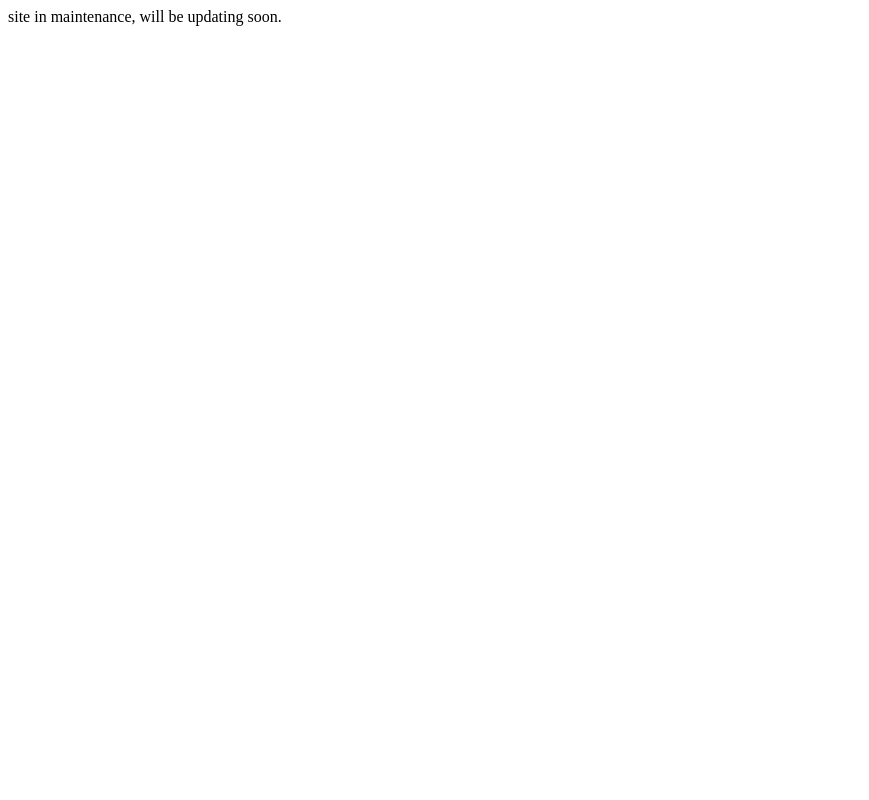
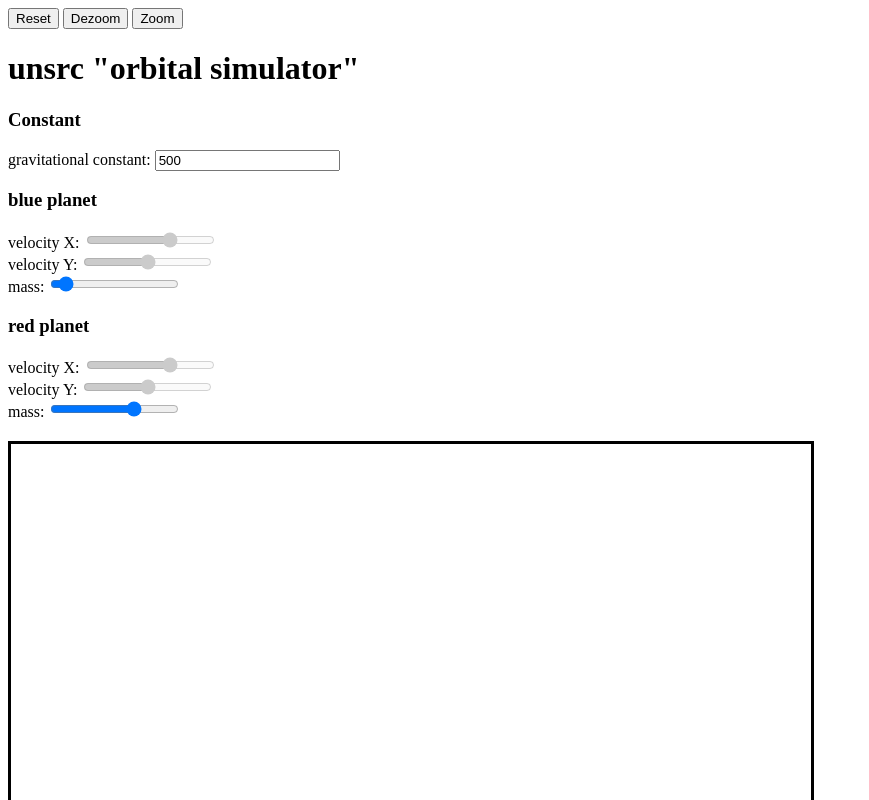
Before and after one commit to dimalmfao/unsrc, a plain HTML site: page index.html in a window 1280 px wide. Shown: the top 800 px of the page, without its empty margins (0-869 px from the left). Drawn offline with Linux system fonts and the light colour scheme.

Commit message:
Update index.html

```diff
--- a/index.html
+++ b/index.html
@@ -1 +1,96 @@
-site in maintenance, will be updating soon.
+<html>
+  <head>
+    <title>unsrc</title>
+  </head>
+  <body>
+
+    <button onclick="reset()">Reset</button>
+    <button onclick="dezoom()">Dezoom</button>
+    <button onclick="zoomIn()">Zoom</button>
+    <h1>unsrc "orbital simulator"</h1>
+    <div>
+      <h3>Constant</h3>
+        <label for="g">gravitational constant:</label>
+        <input type="number" step="1" value=500 id="g">
+
+      <h3>blue planet</h3>
+        <label for="velocityX">velocity X:</label>
+        <input
+          type="range"
+          id="velocityX"
+          min="-10"
+          max="10"
+          value="3.5"
+          step="0.1"
+          disabled
+        />
+        <span id="vx"></span>
+        <br />
+        <label for="velocityY">velocity Y:</label>
+        <input
+          type="range"
+          id="velocityY"
+          min="-10"
+          max="10"
+          value="0"
+          step="0.1"
+          disabled
+        />
+        <span id="vy"></span>
+        <br />
+        <label for="mass">mass:</label>
+        <input
+          type="range"
+          id="mass"
+          min="0"
+          max="15"
+          value="1"
+          step="0.5"
+        />
+        <span id="m"></span>
+
+      <h3>red planet</h3>
+        <label for="velocityX2">velocity X:</label>
+        <input
+          type="range"
+          id="velocityX2"
+          min="-10"
+          max="10"
+          value="3.5"
+          step="0.1"
+          disabled
+        />
+        <span id="vx2"></span>
+        <br />
+        <label for="velocityY2">velocity Y:</label>
+        <input
+          type="range"
+          id="velocityY2"
+          min="-10"
+          max="10"
+          value="0"
+          step="0.1"
+          disabled
+        />
+        <span id="vy2"></span>
+        <br />
+        <label for="mass2">mass:</label>
+        <input
+          type="range"
+          id="mass2"
+          min="0"
+          max="15"
+          value="10"
+          step="0.5"
+        />
+        <span id="m2"></span>
+    </div>
+
+    <canvas
+    id="canvas"
+    width="800"
+    height="800"
+    style="margin-top: 20px; border:black 3px solid;">
+    </canvas>
+  </body>
+</html>
```
